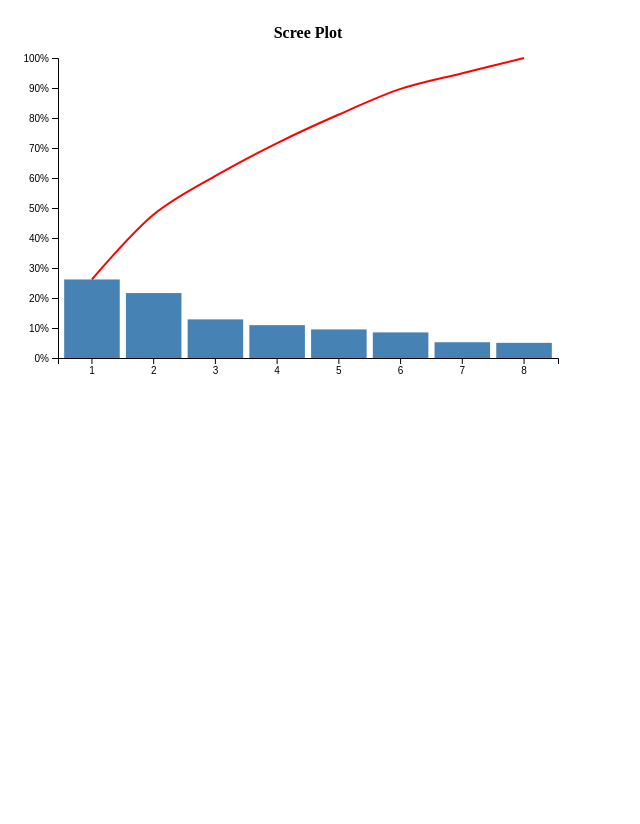
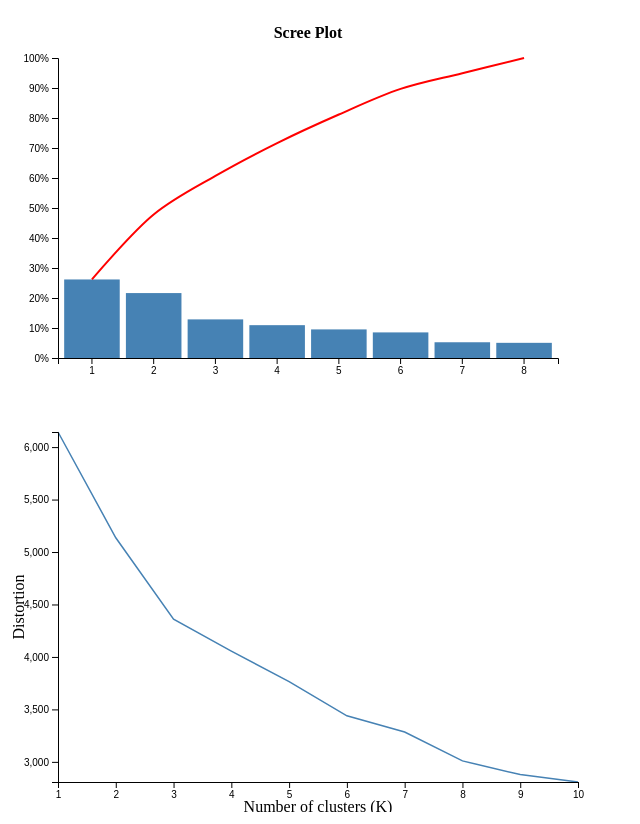
Before and after one commit to Chahat08/D3-DASHBOARD, a Flask app: page / in a window 1280 px wide. Shown: the whole page, without its empty margins (0-640 px from the left). Before the commit the page ends 374 px from the top, so only its background shows below. Run offline with Flask 3, Linux system fonts and the light colour scheme.

Commit message:
elbow plot added

```diff
--- a/app.py
+++ b/app.py
@@ -5,6 +5,7 @@ from sklearn.decomposition import PCA
 from sklearn.preprocessing import StandardScaler
 import numpy as np
 from sklearn.impute import SimpleImputer
+from sklearn.cluster import KMeans
 
 app = Flask(__name__)
 app.secret_key = b'_5#y2L"F4Q8z\n\xec]/'
@@ -39,6 +40,18 @@ def get_pca_data():
 
     return jsonify(chart_data)
 
+@app.route('/elbow_plot_data')
+def get_elbow_plot_data():
+    distortions = []
+    K_range = range(1, 11)  # You can adjust the range of K values as needed
+
+    for k in K_range:
+        kmeans = KMeans(n_clusters=k, random_state=0)
+        kmeans.fit(processed_data)
+        distortions.append(kmeans.inertia_)
+
+    return jsonify({'K_range': list(K_range), 'distortions': distortions})
+
 
 @app.route('/set_di', methods=['POST'])
 def set_dimensionality_index():
--- /dev/null
+++ b/static/js/elbowPlot.js
@@ -0,0 +1,70 @@
+document.addEventListener('DOMContentLoaded', function () {
+
+    fetch('/elbow_plot_data')
+        .then(response => response.json())
+        .then(data => {
+            // Extract data
+            const K_range = data.K_range;
+            const distortions = data.distortions;
+
+            // Set up dimensions and margins
+            const margin = { top: 20, right: 30, bottom: 30, left: 50 };
+            const width = 600 - margin.left - margin.right;
+            const height = 400 - margin.top - margin.bottom;
+
+            // Create SVG element
+            const svg = d3.select("#elbowPlot")
+                .append("svg")
+                .attr("width", width + margin.left + margin.right)
+                .attr("height", height + margin.top + margin.bottom)
+                .append("g")
+                .attr("transform", "translate(" + margin.left + "," + margin.top + ")");
+
+            // Set up scales
+            const xScale = d3.scaleLinear()
+                .domain([1, K_range.length])
+                .range([0, width]);
+
+            const yScale = d3.scaleLinear()
+                .domain(d3.extent(distortions))
+                .range([height, 0]);
+
+            // Define the line
+            const line = d3.line()
+                .x((d, i) => xScale(i + 1))
+                .y(d => yScale(d));
+
+            // Draw the line
+            svg.append("path")
+                .datum(distortions)
+                .attr("fill", "none")
+                .attr("stroke", "steelblue")
+                .attr("stroke-width", 1.5)
+                .attr("d", line);
+
+            // Add X axis
+            svg.append("g")
+                .attr("transform", "translate(0," + height + ")")
+                .call(d3.axisBottom(xScale));
+
+            // Add Y axis
+            svg.append("g")
+                .call(d3.axisLeft(yScale));
+
+            // Add labels
+            svg.append("text")
+                .attr("transform", "translate(" + (width / 2) + " ," + (height + margin.top + 10) + ")")
+                .style("text-anchor", "middle")
+                .text("Number of clusters (K)");
+
+            svg.append("text")
+                .attr("transform", "rotate(-90)")
+                .attr("y", 0 - margin.left)
+                .attr("x", 0 - (height / 2))
+                .attr("dy", "1em")
+                .style("text-anchor", "middle")
+                .text("Distortion");
+
+        })
+        .catch(error => console.error('Error:', error));
+});
--- a/templates/index.html
+++ b/templates/index.html
@@ -11,7 +11,9 @@
     <div id="screePlot"></div>
     <div id="scatterPlot"></div>
     <div id="attributeTable"></div>
+    <div id="elbowPlot"></div>
     <script src="{{ url_for('static', filename='js/screePlot.js') }}"></script>
     <script src="{{ url_for('static', filename='js/scatterPlot.js') }}"></script>
+    <script src="{{ url_for('static', filename='js/elbowPlot.js') }}"></script>
 </body>
 </html>
```
